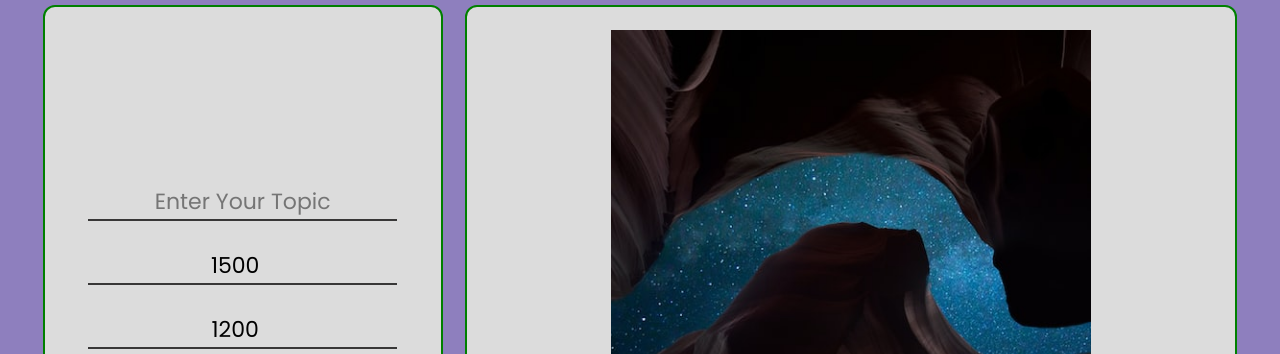
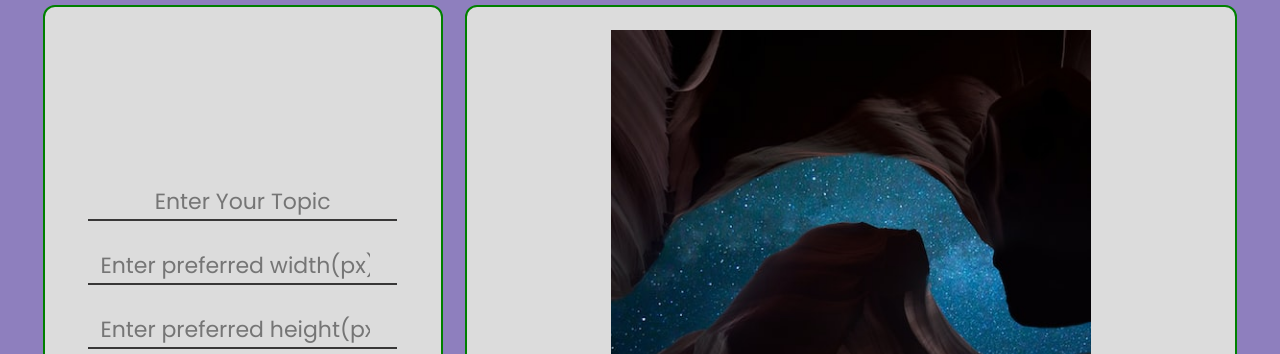
Before and after one commit to coder-shiv1999/Random-Image-Generator, a plain HTML site: page index.html in a window 1280 px wide. Shown: the part 83-437 px from the top of the page. Drawn offline with Linux system fonts and the light colour scheme.

Commit message:
Update index.html

```diff
--- a/index.html
+++ b/index.html
@@ -29,10 +29,10 @@
                 <input type="text" id="topic" placeholder="Enter Your Topic">
             </div>
             <div class="txt">
-                <input type="number" id="width" value="1500" placeholder="Enter preferred width(px)">
+                <input type="number" id="width" placeholder="Enter preferred width(px)">
             </div>
             <div class="txt">
-                <input type="number" id="height" value="1200" placeholder="Enter preferred height(px)">
+                <input type="number" id="height" placeholder="Enter preferred height(px)">
             </div>
             <div>
                 <button onclick="nextimg()" class="btn">Get Image</button>
```
